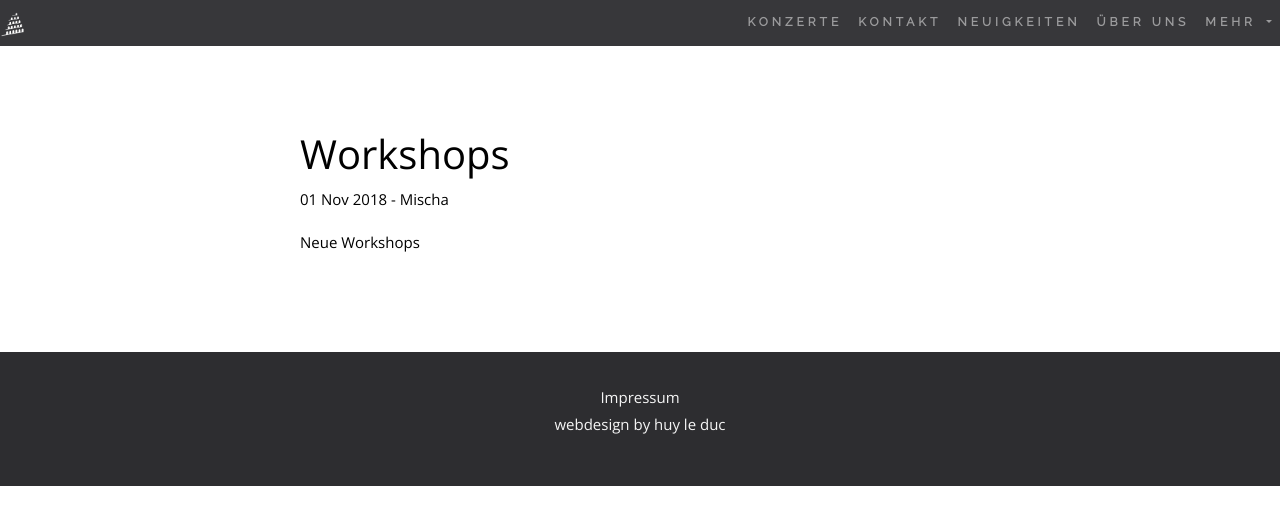
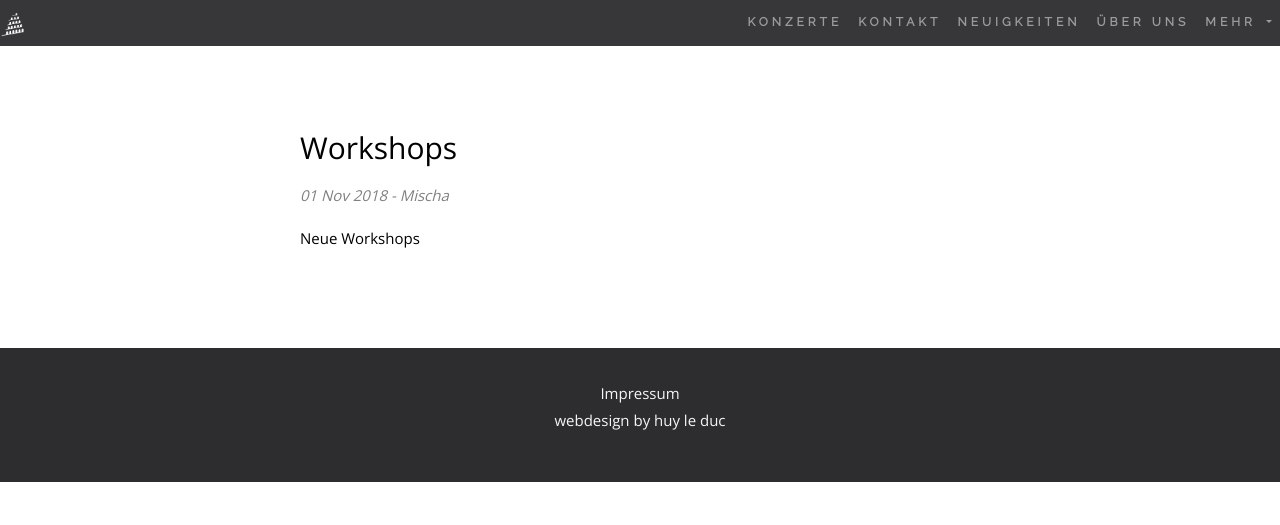
Before and after one commit to goroglev/goroglev.github.io, a Jekyll site: the page built from _posts/2018-11-01-apple.md, in a window 1280 px wide. Shown: the top 525 px of the page. Built offline with Jekyll 4.4.1, drawn with Linux system fonts in a browser that asks for light colours; nearby versions of some CDN libraries; comment, search, counter and statistics services are not loaded.

Commit message:
[hl] changed style for headers

```diff
--- a/_layouts/post.html
+++ b/_layouts/post.html
@@ -1,13 +1,20 @@
 ---
 layout: default
 ---
+
 <div class="container aboutContainer text-center">
 
-<div class="blogjustify">
-<h1>{{ page.title }}</h1>
-<p>{{ page.date | date_to_string }} - {{ page.author }}</p>
+    <div class="blogjustify">
+        <h1>{{ page.title }}</h1>
+        <p>
+            <i>
+              <div class="blogDate">
+{{ page.date | date_to_string }} - {{ page.author }}
+              </div>
+            </i>
+        </p>
 
-{{ content }}
+        {{ content }}
 
+    </div>
 </div>
-</div>
--- a/blog/index.html
+++ b/blog/index.html
@@ -5,6 +5,8 @@ title: Blog
 
 <div class="container aboutContainer text-center">
 <h1>Neuigkeiten</h1>
+<br>
+
 
 <div class="blogjustify">
 
@@ -18,6 +20,7 @@ title: Blog
           </a></h2>
 
         <p>{{ post.excerpt }}</p>
+        <hr />
     </li>
     {% endfor %}
 </ul>
--- a/styles/main.css
+++ b/styles/main.css
@@ -41,19 +41,27 @@
      .blogjustify h1{
          text-align: left;
          text-justify: inter-word;
+       font-style: bold;
+       font-size: 200%;
      }
      .blogjustify h2 a{
        color: #181818;
        font-style: bold;
+       font-size: 80%;
      }
      .blogjustify h5{
         font-style: italic;
         color: gray;
+       font-size: 100%;
      }
 
 
      .blogjustify ul {
          list-style-type: none;
+       }
+       .blogjustify .blogDate{
+
+        color: gray;
        }
 
      .person {
```
